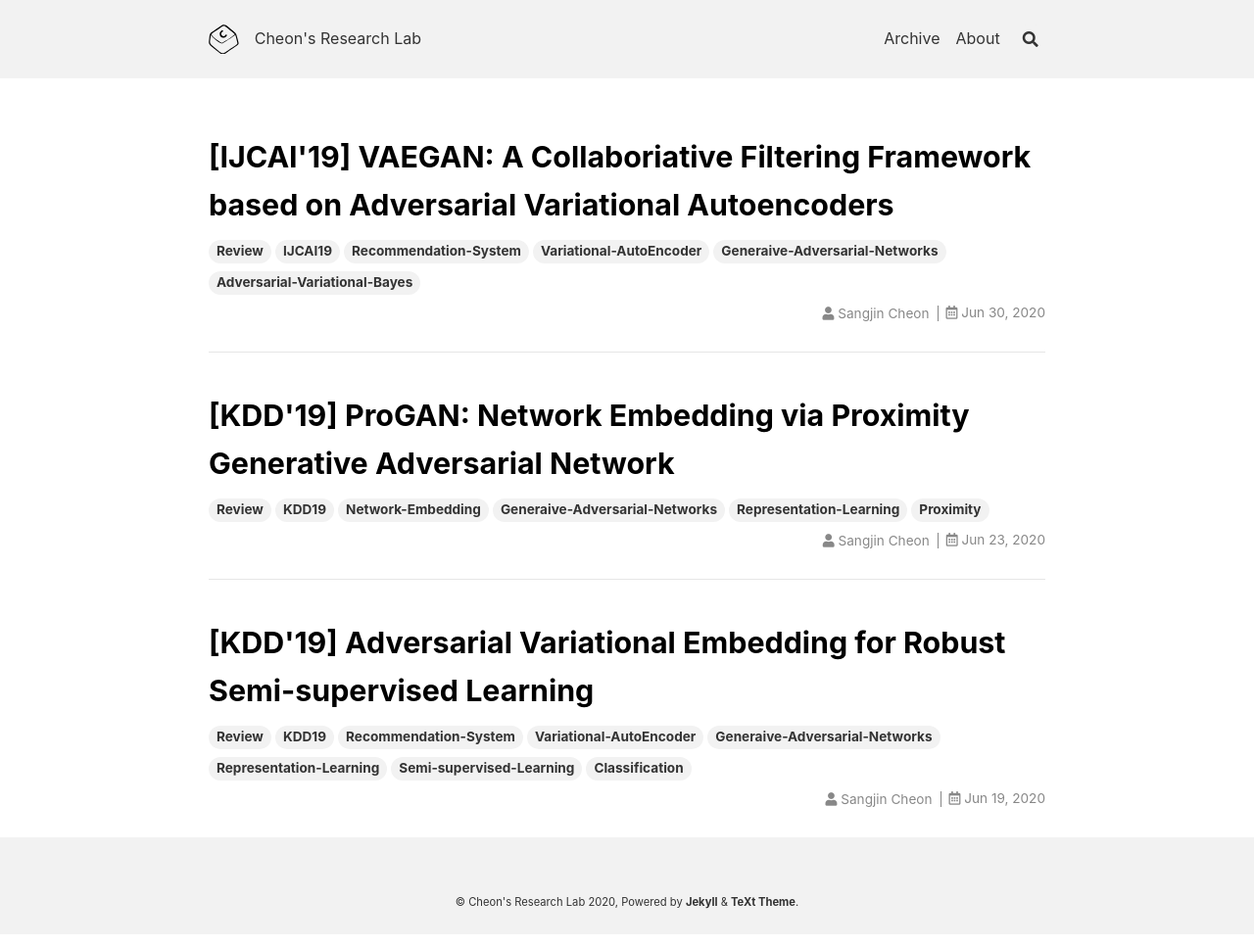
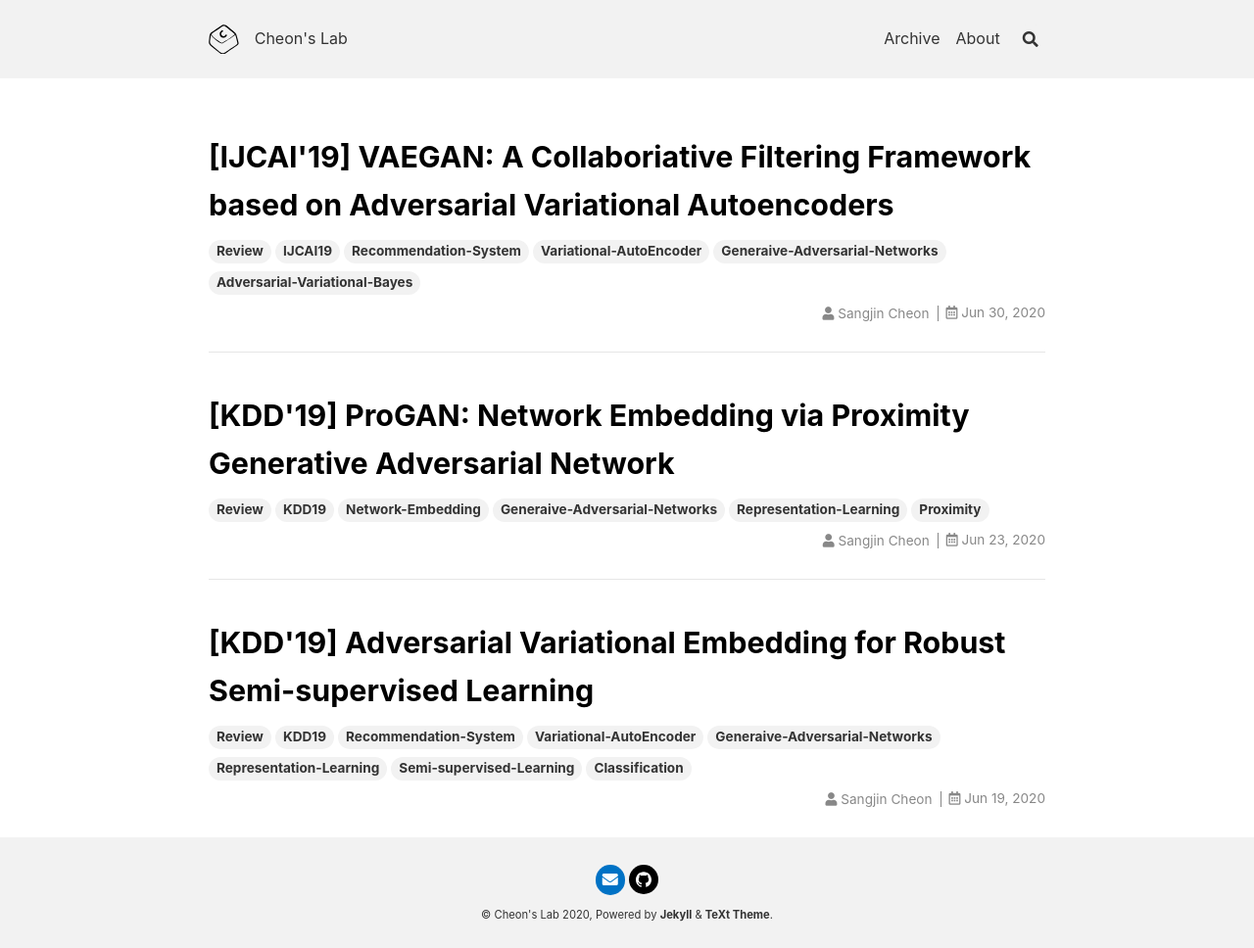
Before and after one commit to cheon-research/cheon-research.github.io, a Jekyll site: the page built from index.html, in a window 1280 px wide. Shown: the whole page at 98% size. Built offline with Jekyll 4.4.1, drawn with Linux system fonts in a browser that asks for light colours; nearby versions of some CDN libraries; the list of posts is cut into pages by our own code; part of the change alters nothing that is shown.

Commit message:
Update _config.yml

```diff
--- a/_config.yml
+++ b/_config.yml
@@ -4,7 +4,7 @@ text_skin: default # "default" (default), "dark", "forest", "ocean", "chocolate"
 highlight_theme: default # "default" (default), "tomorrow", "tomorrow-night", "tomorrow-night-eighties", "tomorrow-night-blue", "tomorrow-night-bright"
 url     : https://cheon-research.github.io
 baseurl : # does not include hostname
-title   : Cheon's Research Lab
+title   : Cheon's Lab
 description: > # this means to ignore newlines until "Language & timezone"
   Your Site Description
 
@@ -23,18 +23,12 @@ author:
   url       :
   avatar    : # path or url of avatar image (square)
   bio       : wannabe AI researcher
-  email     :
+  email     : cheon.research@gmail.com
   facebook  : # "user_name" the last part of your profile url, e.g. https://www.facebook.com/user_name
   twitter   : # "user_name" the last part of your profile url, e.g. https://twitter.com/user_name
-  weibo     : # "user_id"   the last part of your profile url, e.g. https://www.weibo.com/user_id/profile?...
-  googleplus: # "user_id"   the last part of your profile url, e.g. https://plus.google.com/u/0/user_id
   telegram  : # "user_name" the last part of your profile url, e.g. https://t.me/user_name
-  medium    : # "user_name" the last part of your profile url, e.g. https://medium.com/user_name
-  zhihu     : # "user_name" the last part of your profile url, e.g. https://www.zhihu.com/people/user_name
-  douban    : # "user_name" the last part of your profile url, e.g. https://www.douban.com/people/user_name
   linkedin  : # "user_name" the last part of your profile url, e.g. https://www.linkedin.com/in/user_name
-  github    : # "user_name" the last part of your profile url, e.g. https://github.com/user_name
-  npm       : # "user_name" the last part of your profile url, e.g. https://www.npmjs.com/~user_name
+  github    : cheon-research
 
 
 ## => GitHub Repository (if the site is hosted by GitHub)
@@ -107,26 +101,6 @@ comments:
   ## Disqus
   disqus:
     shortname: cheon-research
-
-  ## Gitalk
-  # please refer to https://github.com/gitalk/gitalk for more info.
-  gitalk:
-    clientID    : # GitHub Application Client ID
-    clientSecret: # GitHub Application Client Secret
-    repository  : # GitHub repo
-    owner       : # GitHub repo owner
-    admin: # GitHub repo owner and collaborators, only these guys can initialize GitHub issues, IT IS A LIST.
-      # - your GitHub Id
-
-  ## Valine
-  # please refer to https://valine.js.org/en/ for more info.
-  valine:
-    app_id      : # LeanCloud App id
-    app_key     : # LeanCloud App key
-    placeholder : # Prompt information
-    visitor     : # false (default)
-    meta        : # "[nick, mail, link]" (default) nickname, E-mail, Personal-site
-
 
 ## => Pageview
 ##############################
```
